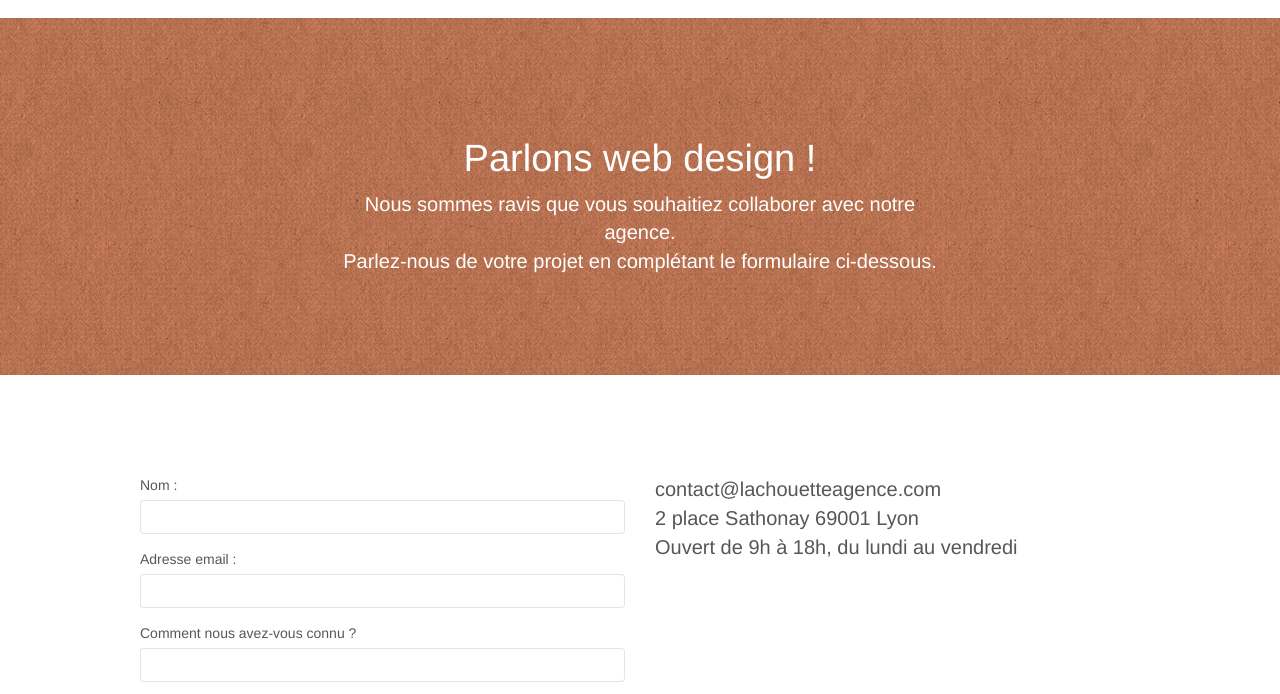
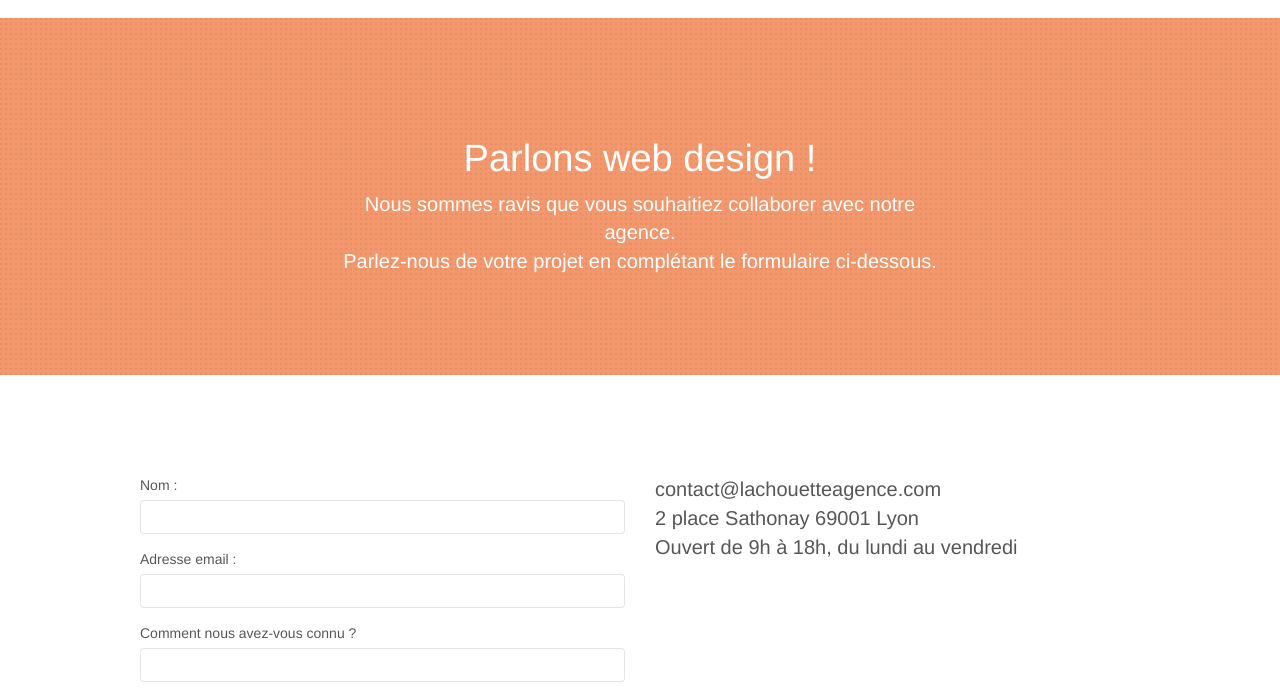
Before and after one commit to MV-Society/P4_Martz_Maximilian, a plain HTML site: page contact.html in a window 1280 px wide. Shown: the part 78-772 px from the top of the page. Drawn offline with Linux system fonts and the light colour scheme; a script that the page names is missing.

Commit message:
Add files via upload

```diff
--- a/contact.html
+++ b/contact.html
@@ -48,7 +48,7 @@
 <!-- bloc-0 END -->
 
 <!-- bloc-6 -->
-<div class="bloc bg-dots-bg bg-repeat bgc-atomic-tangerine d-bloc bloc-bg-texture texture-paper" id="bloc-6">
+<div class="bloc bg-dots-bg bg-repeat bgc-atomic-tangerine d-bloc bloc-bg-texture  id="bloc-6">
 	<div class="container bloc-lg">
 		<div class="row">
 			<div class="col-sm-12">
```
